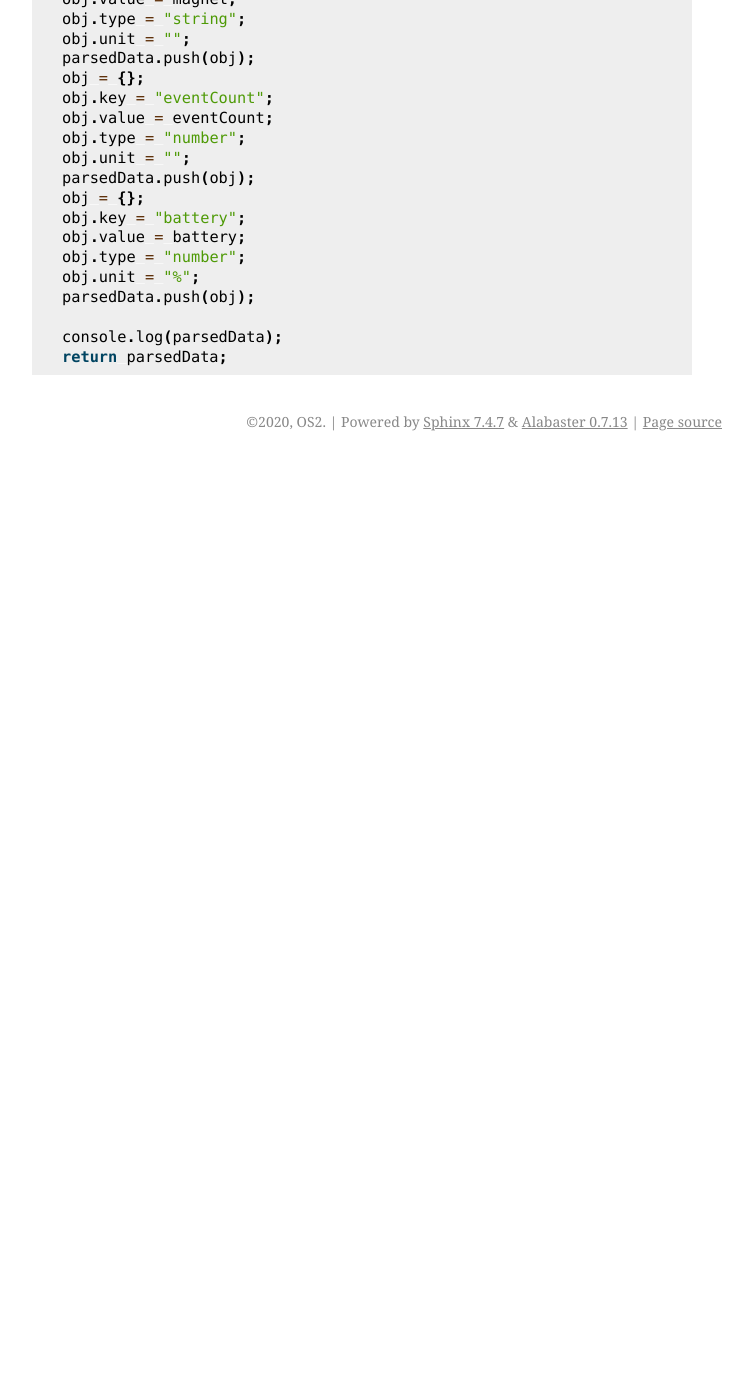
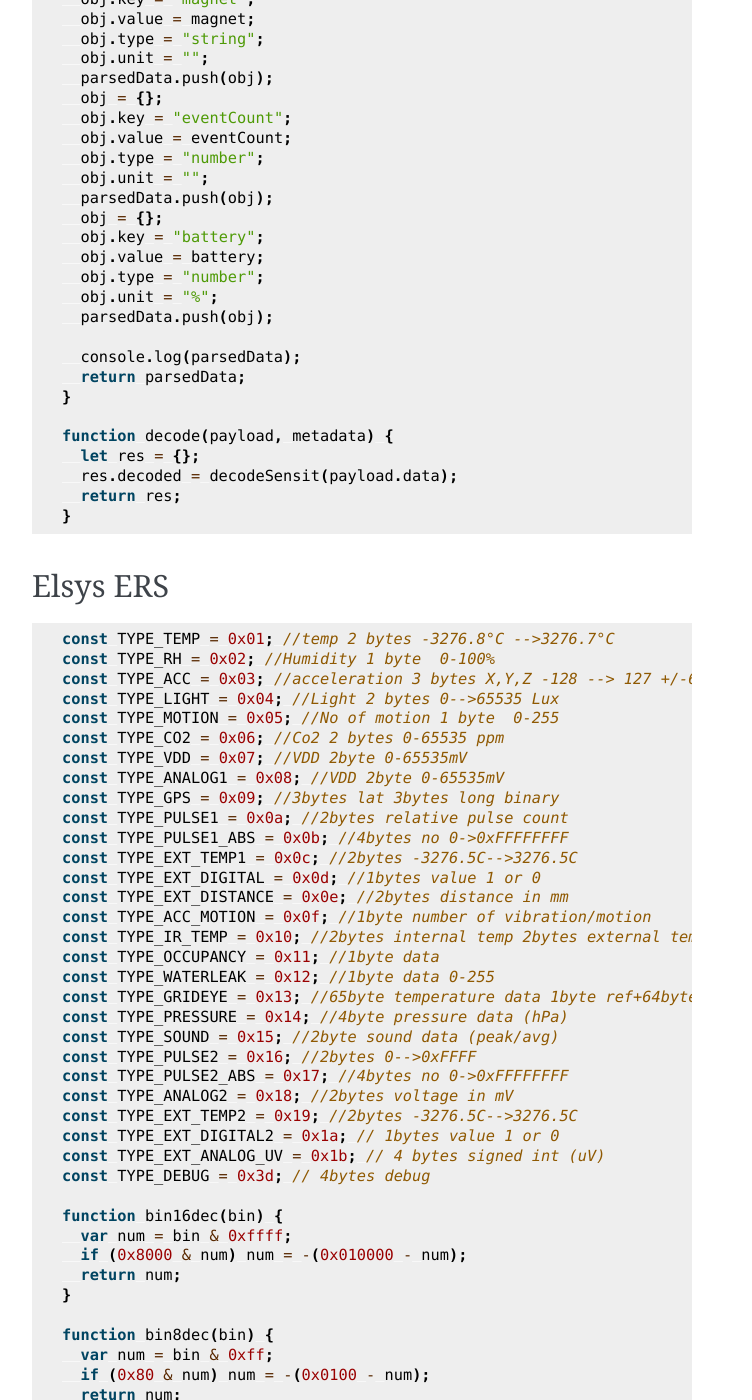
Before and after one commit to OS2iot/OS2iot-docs, a Sphinx documentation site: the page built from source/payload-decoders/payload-decoders.rst, in a window 1280 px wide and 1400 px high, scrolled down 5130 px. Shown: the whole window, without its empty margins (388-1140 px from the left). Built offline with Sphinx 7.4.7, drawn with Linux system fonts in a browser that asks for light colours; before the commit the page ends 5591 px from its top, so only the background shows below that; some of the changed text lies outside the part shown.

Commit message:
Add Elsys ERS decoder, and update Sensit decoder

```diff
--- /dev/null
+++ b/source/payload-decoders/decode-elsys-ers-payload.js
@@ -0,0 +1,227 @@
+const TYPE_TEMP = 0x01; //temp 2 bytes -3276.8°C -->3276.7°C
+const TYPE_RH = 0x02; //Humidity 1 byte  0-100%
+const TYPE_ACC = 0x03; //acceleration 3 bytes X,Y,Z -128 --> 127 +/-63=1G
+const TYPE_LIGHT = 0x04; //Light 2 bytes 0-->65535 Lux
+const TYPE_MOTION = 0x05; //No of motion 1 byte  0-255
+const TYPE_CO2 = 0x06; //Co2 2 bytes 0-65535 ppm
+const TYPE_VDD = 0x07; //VDD 2byte 0-65535mV
+const TYPE_ANALOG1 = 0x08; //VDD 2byte 0-65535mV
+const TYPE_GPS = 0x09; //3bytes lat 3bytes long binary
+const TYPE_PULSE1 = 0x0a; //2bytes relative pulse count
+const TYPE_PULSE1_ABS = 0x0b; //4bytes no 0->0xFFFFFFFF
+const TYPE_EXT_TEMP1 = 0x0c; //2bytes -3276.5C-->3276.5C
+const TYPE_EXT_DIGITAL = 0x0d; //1bytes value 1 or 0
+const TYPE_EXT_DISTANCE = 0x0e; //2bytes distance in mm
+const TYPE_ACC_MOTION = 0x0f; //1byte number of vibration/motion
+const TYPE_IR_TEMP = 0x10; //2bytes internal temp 2bytes external temp -3276.5C-->3276.5C
+const TYPE_OCCUPANCY = 0x11; //1byte data
+const TYPE_WATERLEAK = 0x12; //1byte data 0-255
+const TYPE_GRIDEYE = 0x13; //65byte temperature data 1byte ref+64byte external temp
+const TYPE_PRESSURE = 0x14; //4byte pressure data (hPa)
+const TYPE_SOUND = 0x15; //2byte sound data (peak/avg)
+const TYPE_PULSE2 = 0x16; //2bytes 0-->0xFFFF
+const TYPE_PULSE2_ABS = 0x17; //4bytes no 0->0xFFFFFFFF
+const TYPE_ANALOG2 = 0x18; //2bytes voltage in mV
+const TYPE_EXT_TEMP2 = 0x19; //2bytes -3276.5C-->3276.5C
+const TYPE_EXT_DIGITAL2 = 0x1a; // 1bytes value 1 or 0
+const TYPE_EXT_ANALOG_UV = 0x1b; // 4 bytes signed int (uV)
+const TYPE_DEBUG = 0x3d; // 4bytes debug
+
+function bin16dec(bin) {
+  var num = bin & 0xffff;
+  if (0x8000 & num) num = -(0x010000 - num);
+  return num;
+}
+
+function bin8dec(bin) {
+  var num = bin & 0xff;
+  if (0x80 & num) num = -(0x0100 - num);
+  return num;
+}
+
+function base64ToBytes(str) {
+  return atob(str)
+    .split("")
+    .map(function (c) {
+      return c.charCodeAt(0);
+    });
+}
+
+function hexToBytes(hex) {
+  for (var bytes = [], c = 0; c < hex.length; c += 2)
+    bytes.push(parseInt(hex.substr(c, 2), 16));
+  return bytes;
+}
+
+function DecodeElsysPayload(data) {
+  var obj = new Object();
+  for (i = 0; i < data.length; i++) {
+    console.log(data[i]);
+    switch (data[i]) {
+      case TYPE_TEMP: //Temperature
+        var temp = (data[i + 1] << 8) | data[i + 2];
+        temp = bin16dec(temp);
+        obj.temperature = temp / 10;
+        i += 2;
+        break;
+      case TYPE_RH: //Humidity
+        var rh = data[i + 1];
+        obj.humidity = rh;
+        i += 1;
+        break;
+      case TYPE_ACC: //Acceleration
+        obj.x = bin8dec(data[i + 1]);
+        obj.y = bin8dec(data[i + 2]);
+        obj.z = bin8dec(data[i + 3]);
+        i += 3;
+        break;
+      case TYPE_LIGHT: //Light
+        obj.light = (data[i + 1] << 8) | data[i + 2];
+        i += 2;
+        break;
+      case TYPE_MOTION: //Motion sensor(PIR)
+        obj.motion = data[i + 1];
+        i += 1;
+        break;
+      case TYPE_CO2: //CO2
+        obj.co2 = (data[i + 1] << 8) | data[i + 2];
+        i += 2;
+        break;
+      case TYPE_VDD: //Battery level
+        obj.vdd = (data[i + 1] << 8) | data[i + 2];
+        i += 2;
+        break;
+      case TYPE_ANALOG1: //Analog input 1
+        obj.analog1 = (data[i + 1] << 8) | data[i + 2];
+        i += 2;
+        break;
+      case TYPE_GPS: //gps
+        i++;
+        obj.lat =
+          (data[i + 0] |
+            (data[i + 1] << 8) |
+            (data[i + 2] << 16) |
+            (data[i + 2] & 0x80 ? 0xff << 24 : 0)) /
+          10000;
+        obj.long =
+          (data[i + 3] |
+            (data[i + 4] << 8) |
+            (data[i + 5] << 16) |
+            (data[i + 5] & 0x80 ? 0xff << 24 : 0)) /
+          10000;
+        i += 5;
+        break;
+      case TYPE_PULSE1: //Pulse input 1
+        obj.pulse1 = (data[i + 1] << 8) | data[i + 2];
+        i += 2;
+        break;
+      case TYPE_PULSE1_ABS: //Pulse input 1 absolute value
+        var pulseAbs =
+          (data[i + 1] << 24) | (data[i + 2] << 16) | (data[i + 3] << 8) | data[i + 4];
+        obj.pulseAbs = pulseAbs;
+        i += 4;
+        break;
+      case TYPE_EXT_TEMP1: //External temp
+        var temp = (data[i + 1] << 8) | data[i + 2];
+        temp = bin16dec(temp);
+        obj.externalTemperature = temp / 10;
+        i += 2;
+        break;
+      case TYPE_EXT_DIGITAL: //Digital input
+        obj.digital = data[i + 1];
+        i += 1;
+        break;
+      case TYPE_EXT_DISTANCE: //Distance sensor input
+        obj.distance = (data[i + 1] << 8) | data[i + 2];
+        i += 2;
+        break;
+      case TYPE_ACC_MOTION: //Acc motion
+        obj.accMotion = data[i + 1];
+        i += 1;
+        break;
+      case TYPE_IR_TEMP: //IR temperature
+        var iTemp = (data[i + 1] << 8) | data[i + 2];
+        iTemp = bin16dec(iTemp);
+        var eTemp = (data[i + 3] << 8) | data[i + 4];
+        eTemp = bin16dec(eTemp);
+        obj.irInternalTemperature = iTemp / 10;
+        obj.irExternalTemperature = eTemp / 10;
+        i += 4;
+        break;
+      case TYPE_OCCUPANCY: //Body occupancy
+        obj.occupancy = data[i + 1];
+        i += 1;
+        break;
+      case TYPE_WATERLEAK: //Water leak
+        obj.waterleak = data[i + 1];
+        i += 1;
+        break;
+      case TYPE_GRIDEYE: //Grideye data
+        var ref = data[i + 1];
+        i++;
+        obj.grideye = [];
+        for (var j = 0; j < 64; j++) {
+          obj.grideye[j] = ref + data[1 + i + j] / 10.0;
+        }
+        i += 64;
+        break;
+      case TYPE_PRESSURE: //External Pressure
+        var temp =
+          (data[i + 1] << 24) | (data[i + 2] << 16) | (data[i + 3] << 8) | data[i + 4];
+        obj.pressure = temp / 1000;
+        i += 4;
+        break;
+      case TYPE_SOUND: //Sound
+        obj.soundPeak = data[i + 1];
+        obj.soundAvg = data[i + 2];
+        i += 2;
+        break;
+      case TYPE_PULSE2: //Pulse 2
+        obj.pulse2 = (data[i + 1] << 8) | data[i + 2];
+        i += 2;
+        break;
+      case TYPE_PULSE2_ABS: //Pulse input 2 absolute value
+        obj.pulseAbs2 =
+          (data[i + 1] << 24) | (data[i + 2] << 16) | (data[i + 3] << 8) | data[i + 4];
+        i += 4;
+        break;
+      case TYPE_ANALOG2: //Analog input 2
+        obj.analog2 = (data[i + 1] << 8) | data[i + 2];
+        i += 2;
+        break;
+      case TYPE_EXT_TEMP2: //External temp 2
+        var temp = (data[i + 1] << 8) | data[i + 2];
+        temp = bin16dec(temp);
+        if (typeof obj.externalTemperature2 === "number") {
+          obj.externalTemperature2 = [obj.externalTemperature2];
+        }
+        if (typeof obj.externalTemperature2 === "object") {
+          obj.externalTemperature2.push(temp / 10);
+        } else {
+          obj.externalTemperature2 = temp / 10;
+        }
+        i += 2;
+        break;
+      case TYPE_EXT_DIGITAL2: //Digital input 2
+        obj.digital2 = data[i + 1];
+        i += 1;
+        break;
+      case TYPE_EXT_ANALOG_UV: //Load cell analog uV
+        obj.analogUv =
+          (data[i + 1] << 24) | (data[i + 2] << 16) | (data[i + 3] << 8) | data[i + 4];
+        i += 4;
+        break;
+      default:
+        //somthing is wrong with data
+        i = data.length;
+        break;
+    }
+  }
+  return obj;
+}
+
+function decode(payload, metadata) {
+  let res = {};
+  res.decoded = DecodeElsysPayload(base64ToBytes(payload.data));
+  return res;
+}
--- a/source/payload-decoders/decode-sensit-payload.js
+++ b/source/payload-decoders/decode-sensit-payload.js
@@ -1,5 +1,6 @@
-var payload = "ae09895f46003f0f8004223c",
-    battery,
+// Based on: https://stackoverflow.com/questions/52534844/decoding-sensit-3-payload-data
+function decodeSensit(payload) {
+  var battery,
     mode,
     humidity,
     temperature,
@@ -262,3 +263,10 @@
 
   console.log(parsedData);
   return parsedData;
+}
+
+function decode(payload, metadata) {
+  let res = {};
+  res.decoded = decodeSensit(payload.data);
+  return res;
+}
--- a/source/payload-decoders/payload-decoders.rst
+++ b/source/payload-decoders/payload-decoders.rst
@@ -8,3 +8,9 @@
 
 .. literalinclude :: ./decode-sensit-payload.js
    :language: javascript
+
+Elsys ERS
+---------
+
+.. literalinclude :: ./decode-elsys-ers-payload.js
+   :language: javascript
```
Lines whose indentation alone changed are shown as unchanged.
